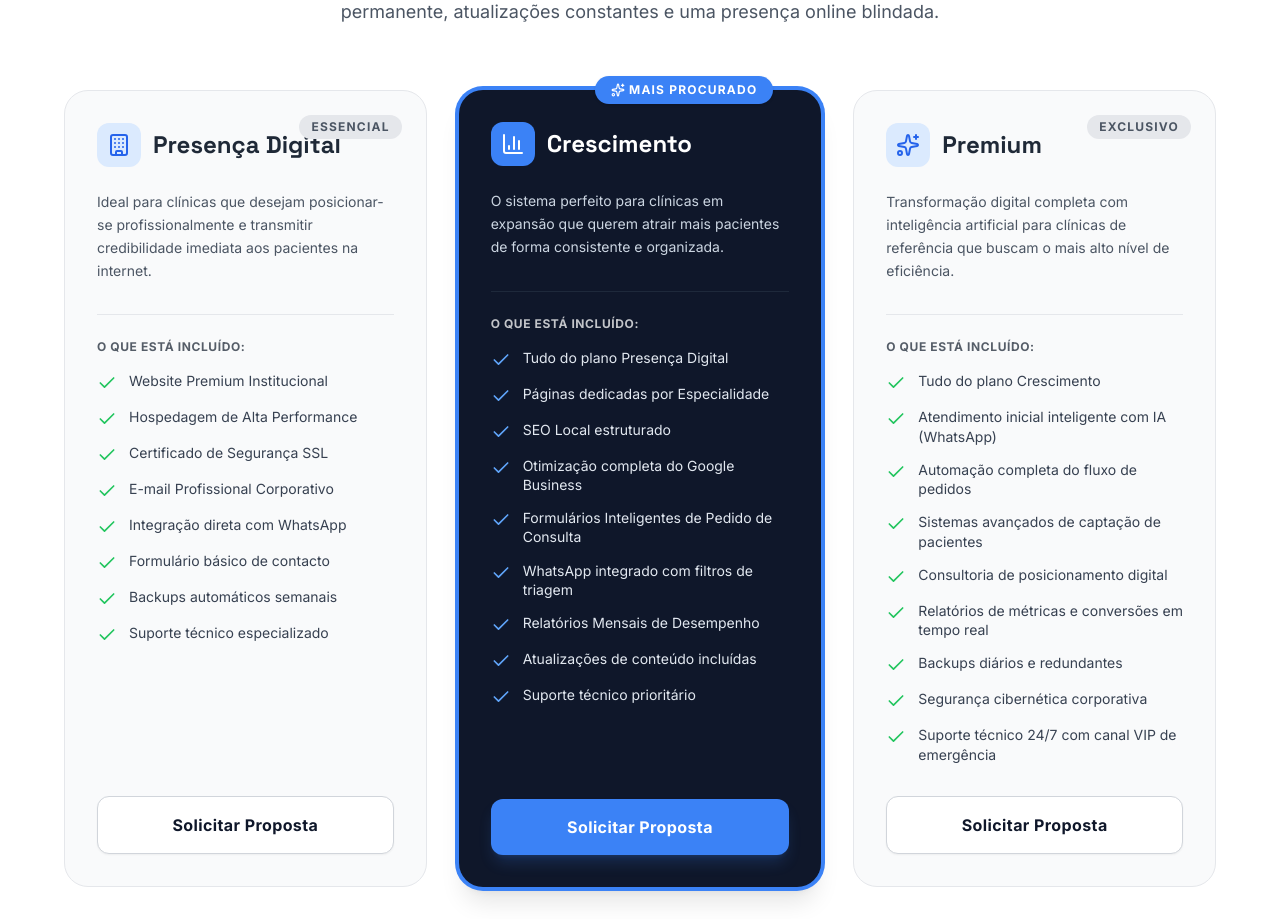
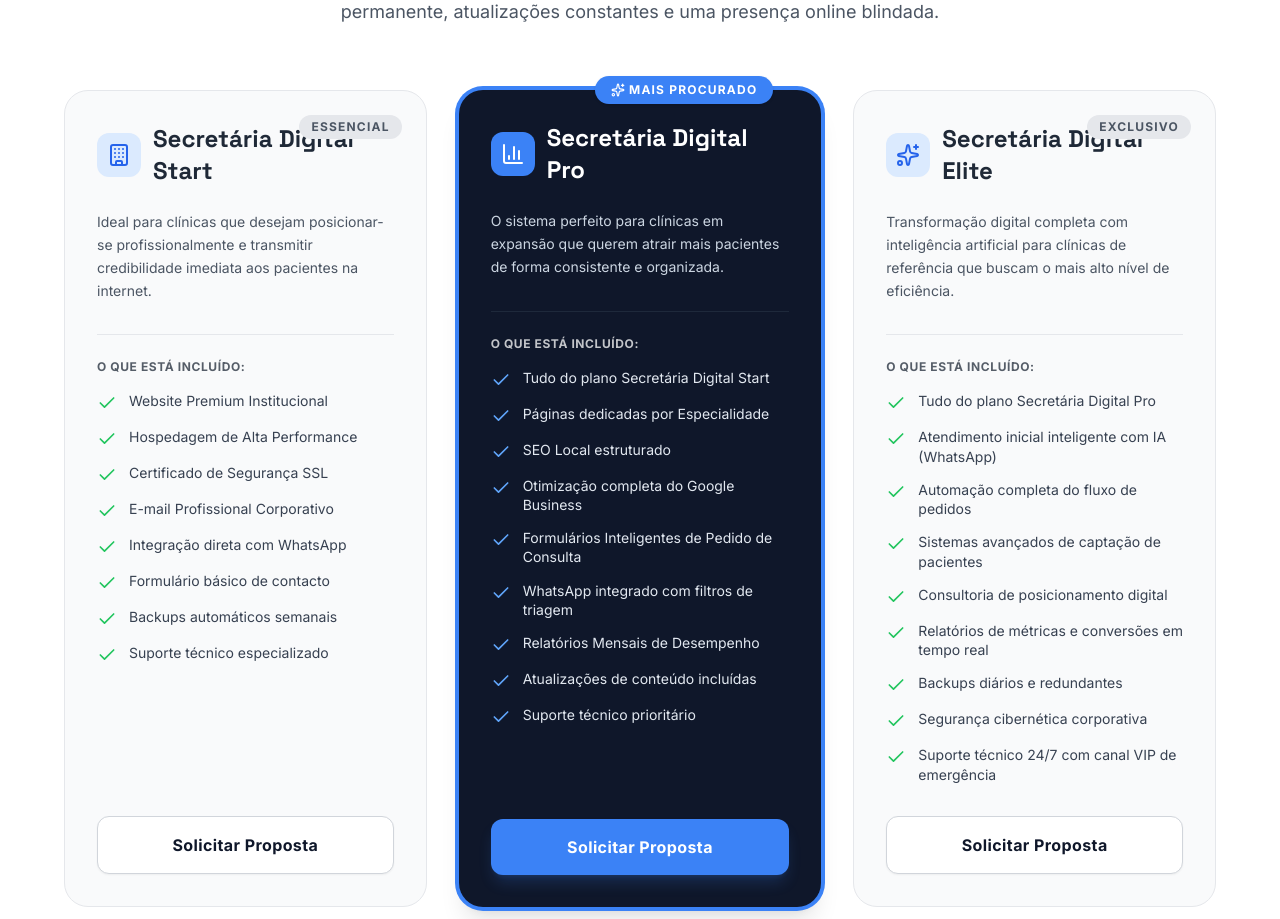
Before and after one commit to mariocazombomarketing76/solucoes-digitais-para-clinicas-medicas, a React (Vite) app: page / in a window 1280 px wide. Shown: the part 8080-8999 px from the top of the page. Built offline with nearby package versions, Linux system fonts and the light colour scheme.

Commit message:
feat: rename plans to Secretária Digital branding
Update plan names to "Secretária Digital Start", "Pro", and "Elite" to better align with the product value proposition.

```diff
--- a/components/Plans.tsx
+++ b/components/Plans.tsx
@@ -4,7 +4,7 @@ import { Check, Sparkles, Building, BarChart3, ShieldAlert } from 'lucide-react'
 
 const plans = [
   {
-    name: "Presença Digital",
+    name: "Secretária Digital Start",
     description: "Ideal para clínicas que desejam posicionar-se profissionalmente e transmitir credibilidade imediata aos pacientes na internet.",
     icon: Building,
     features: [
@@ -21,11 +21,11 @@ const plans = [
     badge: "Essencial"
   },
   {
-    name: "Crescimento",
+    name: "Secretária Digital Pro",
     description: "O sistema perfeito para clínicas em expansão que querem atrair mais pacientes de forma consistente e organizada.",
     icon: BarChart3,
     features: [
-      "Tudo do plano Presença Digital",
+      "Tudo do plano Secretária Digital Start",
       "Páginas dedicadas por Especialidade",
       "SEO Local estruturado",
       "Otimização completa do Google Business",
@@ -39,11 +39,11 @@ const plans = [
     badge: "Mais Procurado"
   },
   {
-    name: "Premium",
+    name: "Secretária Digital Elite",
     description: "Transformação digital completa com inteligência artificial para clínicas de referência que buscam o mais alto nível de eficiência.",
     icon: Sparkles,
     features: [
-      "Tudo do plano Crescimento",
+      "Tudo do plano Secretária Digital Pro",
       "Atendimento inicial inteligente com IA (WhatsApp)",
       "Automação completa do fluxo de pedidos",
       "Sistemas avançados de captação de pacientes",
```
